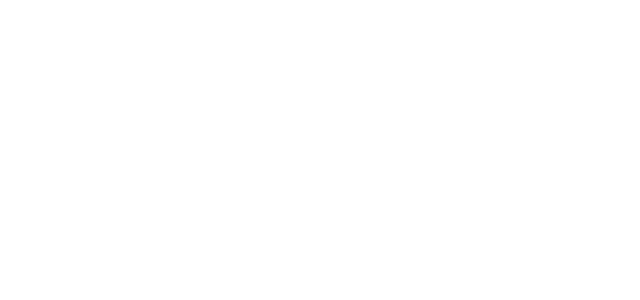
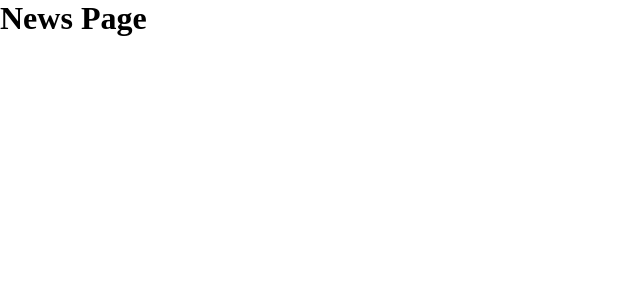
Before and after one commit to Nimira43/Atlas-News, a React (Vite) app: page / in a window 1280 px wide. Shown: the top 300 px of the page, without its empty margins (0-640 px from the left). Built offline with nearby package versions, Linux system fonts and the light colour scheme.

Commit message:
Created components folder with News.jsx. Setup reset sizes in index,css

```diff
--- a/src/App.jsx
+++ b/src/App.jsx
@@ -1,7 +1,9 @@
+import News from './components/News'
+
 const App = () => {
   return (
-    <div>
-
+    <div className='container'>
+      <News />
     </div>
   )
 }
--- /dev/null
+++ b/src/components/News.jsx
@@ -0,0 +1,9 @@
+const News = () => {
+  return (
+    <div>
+      <h1>News Page</h1>
+    </div>
+  )
+}
+
+export default News
--- a/src/index.css
+++ b/src/index.css
@@ -1 +1,9 @@
 @import url('https://fonts.googleapis.com/css2?family=Handlee&family=League+Spartan:wght@100..900&display=swap');
+
+* {
+  margin: 0;
+  padding: 0;
+  box-sizing: border-box;
+  outline: none;
+  text-decoration: none;
+}
```
